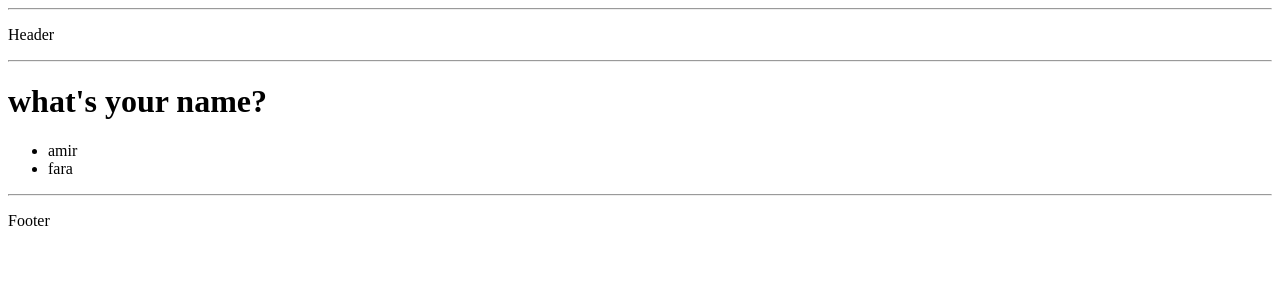
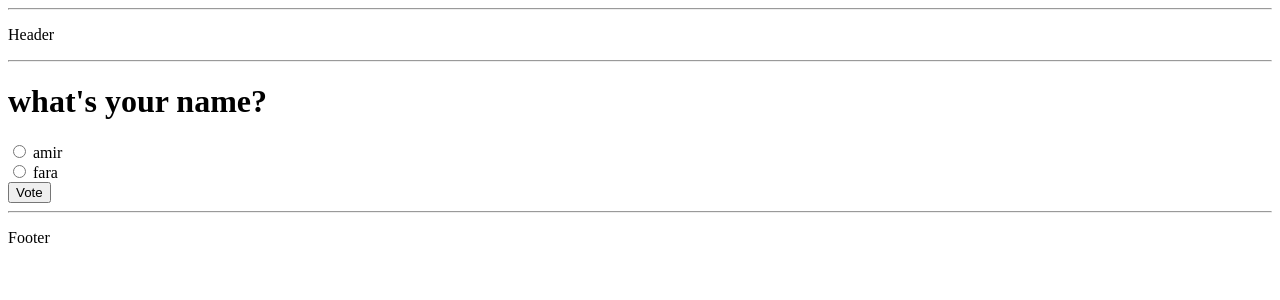
Before and after one commit to amirfara7899/PollsWeb, a Django app: page /polls/1/ in a window 1280 px wide. Shown: the top 300 px of the page. Run offline with Django 4.2, Linux system fonts and the light colour scheme; data comes from the database, SQL or seed files in the repository.

Commit message:
update detail.html for selecting choices with adding form

```diff
--- a/polls/templates/polls/detail.html
+++ b/polls/templates/polls/detail.html
@@ -1,9 +1,14 @@
 {% extends 'polls/base.html' %}
 {% block main_content %}
     <h1>{{ question.question_text }}</h1>
-    <ul>
+
+    {% if error_message %} <P><strong>{{ error_message }}</strong></P> {% endif %}
+    <form action="{% url 'polls:vote' question.id %}" method="post">
+        {% csrf_token %}
         {% for choice in question.choice_set.all %}
-            <li>{{ choice.choice_text }}</li>
+            <input type="radio" name="choice" id="choice{{ forloop.counter }}" value="{{ choice.id }}"/>
+            <label for="choice{{ forloop.counter }}"> {{ choice.choice_text }} </label><br>
         {% endfor %}
-    </ul>
+        <input type="submit" value="Vote"/>
+    </form>
 {% endblock %}
```
